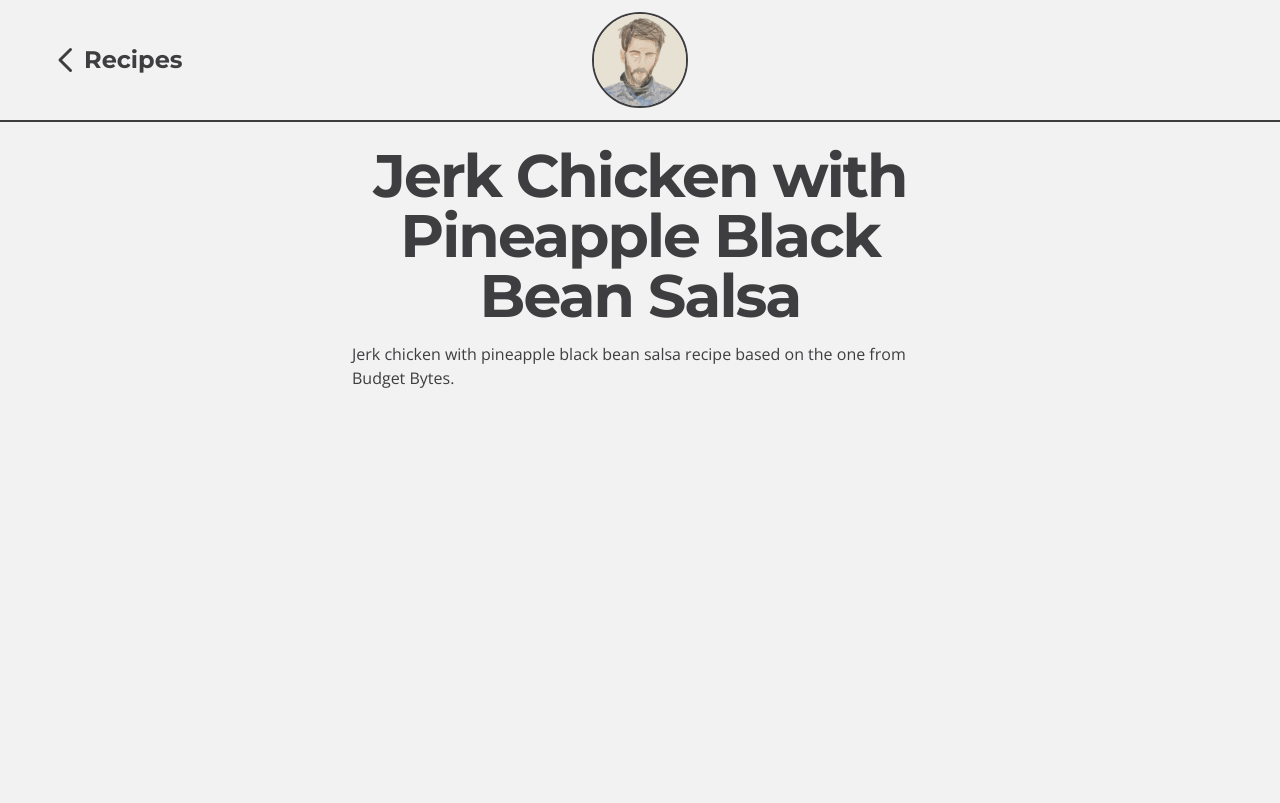
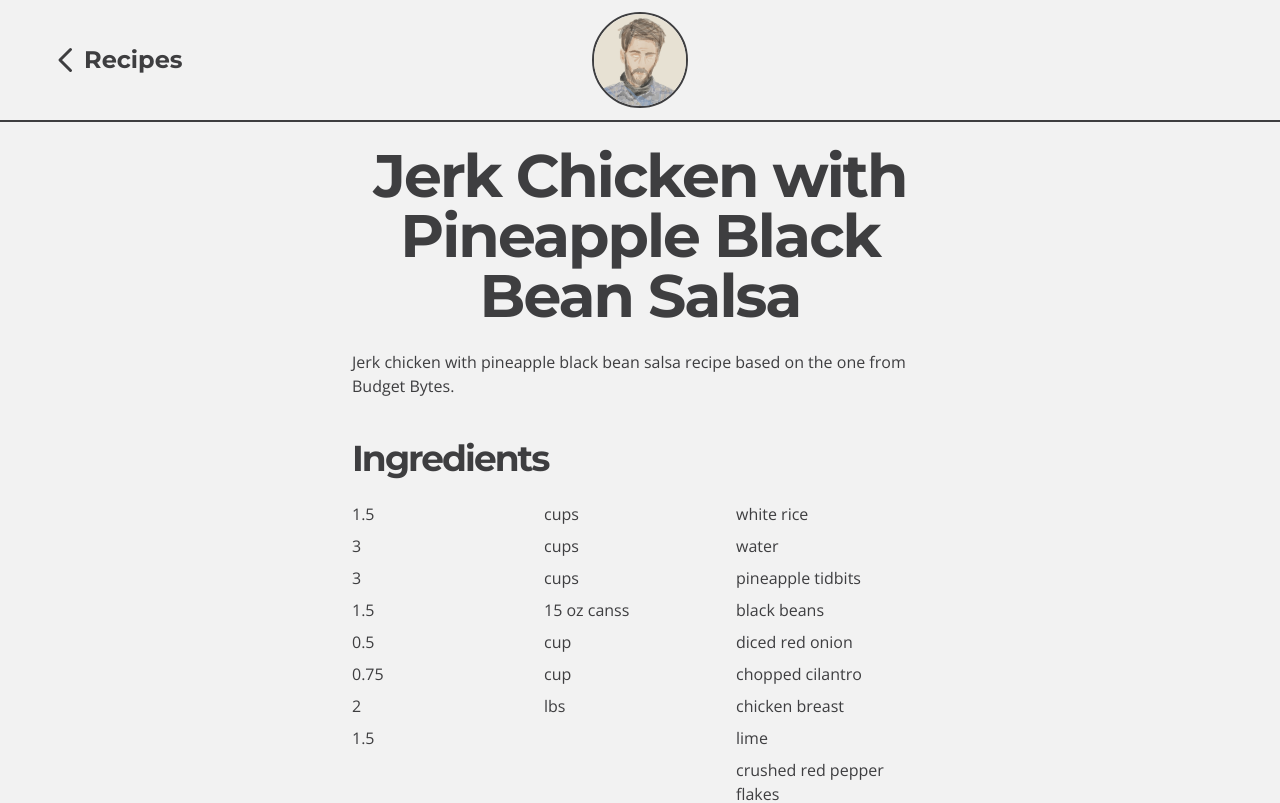
Before and after one commit to adierker/andydierkerdotcom-experimental, a Next.js app: page /recipes/jerk-chicken-pineapple-black-bean-salsa in a window 1280 px wide. Shown: the top 803 px of the page. Built offline with nearby package versions, Linux system fonts and the light colour scheme.

Commit message:
WIP recipe detail styles

```diff
--- a/src/components/Pages/RecipeDetailPage.tsx
+++ b/src/components/Pages/RecipeDetailPage.tsx
@@ -1,4 +1,4 @@
-import {RecipeContent} from 'types'
+import {RecipeContent, Ingredient} from 'types'
 
 export const RecipeDetailPage = ({
   name,
@@ -11,14 +11,29 @@ export const RecipeDetailPage = ({
   notes
 }: RecipeContent) => {
   return (
-    <main className="flex flex-col w-full px-10 xs:px-20 md:px-0 py-6 md:max-w-xl md:mx-auto">
+    <main className="flex flex-col w-full px-10 xs:px-20 md:px-0 py-6 md:max-w-xl md:mx-auto text-base body-font">
       <section id="intro" className="text-drkr-black">
-        <h1 className="text-5xl sm:text-6xl mb-4 text-center headline-font">
+        <h1 className="text-5xl sm:text-6xl mb-6 text-center headline-font">
           {name}
         </h1>
-        <div className="text-base mb-4 body-font">
+        <div className="text-base mb-10 body-font">
           {description}
         </div>
+        <div className="text-4xl mb-6 headline-font">
+          Ingredients
+        </div>
+        <ul>
+          {ingredients.map(({num, unit, ingredient}: Ingredient) => {
+            const isPlural = num && (typeof num === 'number') && (num > 1)
+            return (
+              <li className="flex mb-2">
+                <span className="flex-1">{num && num.toString()}</span>
+                <span className="flex-1">{unit && `${unit}${isPlural ? 's' : ''}`}</span>
+                <span className="flex-1">{ingredient}</span>
+              </li>
+            )
+          })}
+        </ul>
       </section>
     </main>
   )
--- a/src/types/RecipeTypes.ts
+++ b/src/types/RecipeTypes.ts
@@ -3,6 +3,12 @@ import {ReactNode} from 'react'
 export interface RecipeListPageContent {
   heading: string
   texts: string[]
+}
+
+export interface Ingredient {
+  num?: number
+  unit?: string
+  ingredient: string
 }
 
 export interface RecipeContent {
@@ -12,11 +18,7 @@ export interface RecipeContent {
   url: string
   isScalable: boolean
   servings: number
-  ingredients: {
-    num?: number
-    unit?: string
-    ingredient: string
-  }[]
+  ingredients: Ingredient[]
   instructions: (number) => string[]
   notes?: string[]
 }
```
